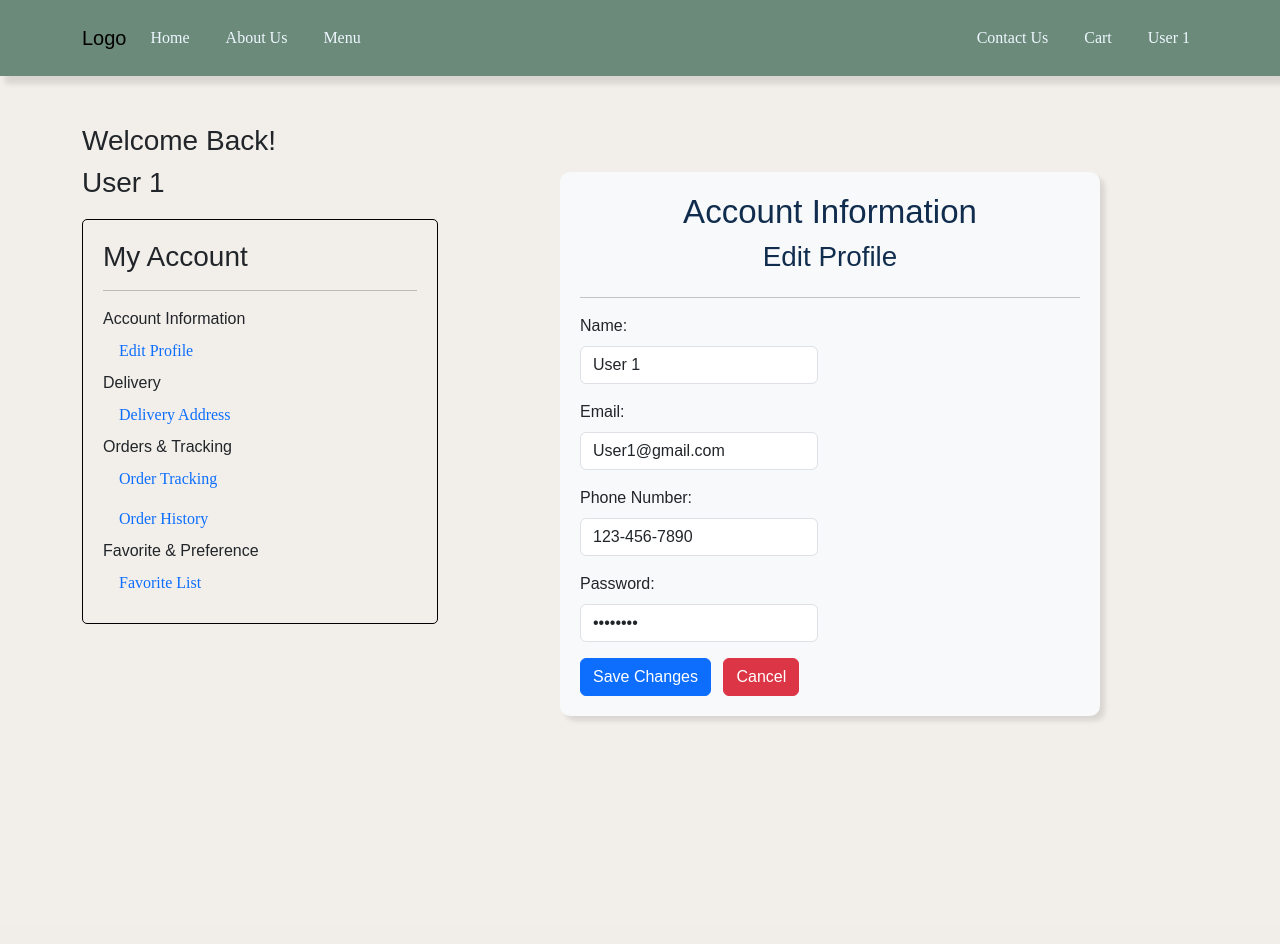
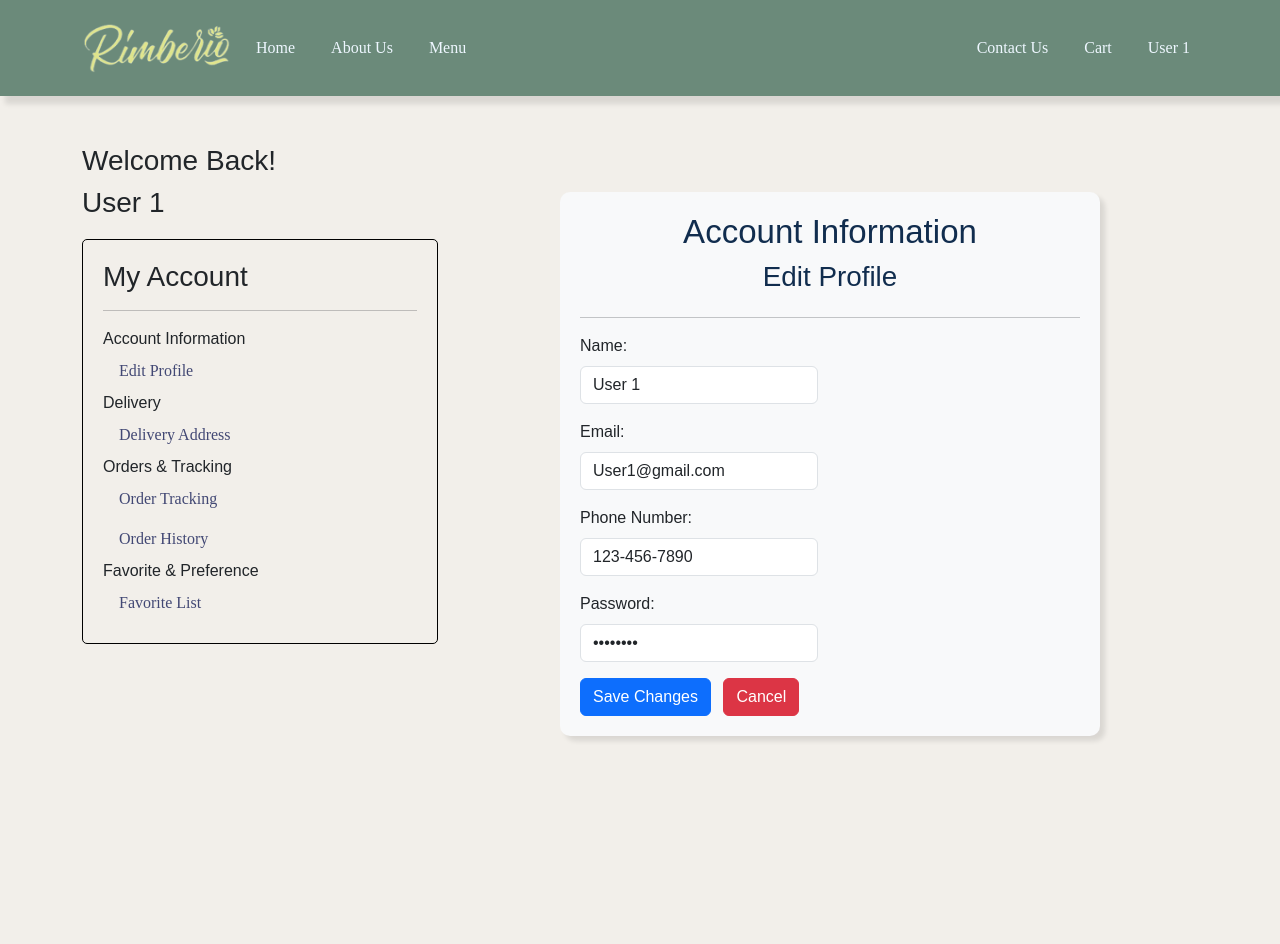
Before and after one commit to Stephenlwl/5010CEM-EnterpriseProject, a PHP site: page /profile.php in a window 1280 px wide. Before the commit the page ends 721 px from the top, so only its background shows below. Run offline with PHP 8.4, Linux system fonts and the light colour scheme.

Commit message:
include website brand logo

```diff
--- a/public/css/profile.css
+++ b/public/css/profile.css
@@ -10,8 +10,12 @@ h3 {
     font-family: 'Arial Narrow Bold', sans-serif;
 }
 
-li, h2 {
+li, h2, .nav-link {
     font-family: instrunment serif;
+}
+
+.profile-settings-nav {
+    color: #424874 !important;
 }
 
 li a:hover {
--- a/public/inc/nav.html
+++ b/public/inc/nav.html
@@ -1,7 +1,7 @@
 <header>
     <nav class="navbar navbar-expand-lg">
         <div class="container">
-            <a class="navbar-brand" href="#">Logo</a>
+            <a class="navbar-brand" href="homepage.php"><img src="img/logo.png" height="50px" width="150px" alt="Rimberio Cafe Logo"></a>
 
             <button class="navbar-toggler" type="button" data-bs-toggle="collapse" data-bs-target="#navbarNav"
                 aria-controls="navbarNav" aria-expanded="false" aria-label="Toggle navigation">
--- a/public/profile.php
+++ b/public/profile.php
@@ -37,22 +37,22 @@
                             <ul class="nav nav-pills flex-column">
                                 <label for="profile">Account Information</label>
                                 <li class="nav-item">
-                                    <a class="nav-link" href="userProfileSettings/editProfile.html" target="profile-iframe">Edit Profile</a>
+                                    <a class="nav-link profile-settings-nav" href="userProfileSettings/editProfile.html" target="profile-iframe">Edit Profile</a>
                                 </li>
                                 <label for="profile">Delivery</label>
                                 <li class="nav-item">
-                                    <a class="nav-link" href="userProfileSettings/deliveryAddress.html" target="profile-iframe">Delivery Address</a>
+                                    <a class="nav-link profile-settings-nav" href="userProfileSettings/deliveryAddress.html" target="profile-iframe">Delivery Address</a>
                                 </li>
                                 <label for="profile">Orders & Tracking</label>
                                 <li class="nav-item">
-                                    <a class="nav-link" href="userProfileSettings/orderTracking.html" target="profile-iframe">Order Tracking</a>
+                                    <a class="nav-link profile-settings-nav" href="userProfileSettings/orderTracking.html" target="profile-iframe">Order Tracking</a>
                                 </li>
                                 <li class="nav-item">
-                                    <a class="nav-link" href="userProfileSettings/orderHistory.html" target="profile-iframe">Order History</a>
+                                    <a class="nav-link profile-settings-nav" href="userProfileSettings/orderHistory.html" target="profile-iframe">Order History</a>
                                 </li>
                                 <label for="profile">Favorite & Preference</label>
                                 <li class="nav-item">
-                                    <a class="nav-link" href="userProfileSettings/favoriteList.html" target="profile-iframe">Favorite List</a>
+                                    <a class="nav-link profile-settings-nav" href="userProfileSettings/favoriteList.html" target="profile-iframe">Favorite List</a>
                                 </li>
                             </ul>
                         </div>
--- a/public/userProfileSettings/orderTracking.html
+++ b/public/userProfileSettings/orderTracking.html
@@ -76,11 +76,11 @@
             </div>
 
             <div class="row">
-                <div class="col-sm-3">
+                <div class="col-sm-6">
                     <label for="order_type" class="form-label">Order Type:</label>
                     <p>Self-Pickup</p>
                 </div>
-                <div class="col-sm-3">
+                <div class="col-sm-6">
                     <label for="pickup-at" class="form-label">Pickup At:</label>
                     <p>Sunway Velocity</p>
                 </div>
```
Also changed, not shown: public/userProfileSettings/orderHistory.html (+4 -3 lines), public/img/logo.png (added), public/img/logo1.png (added).
